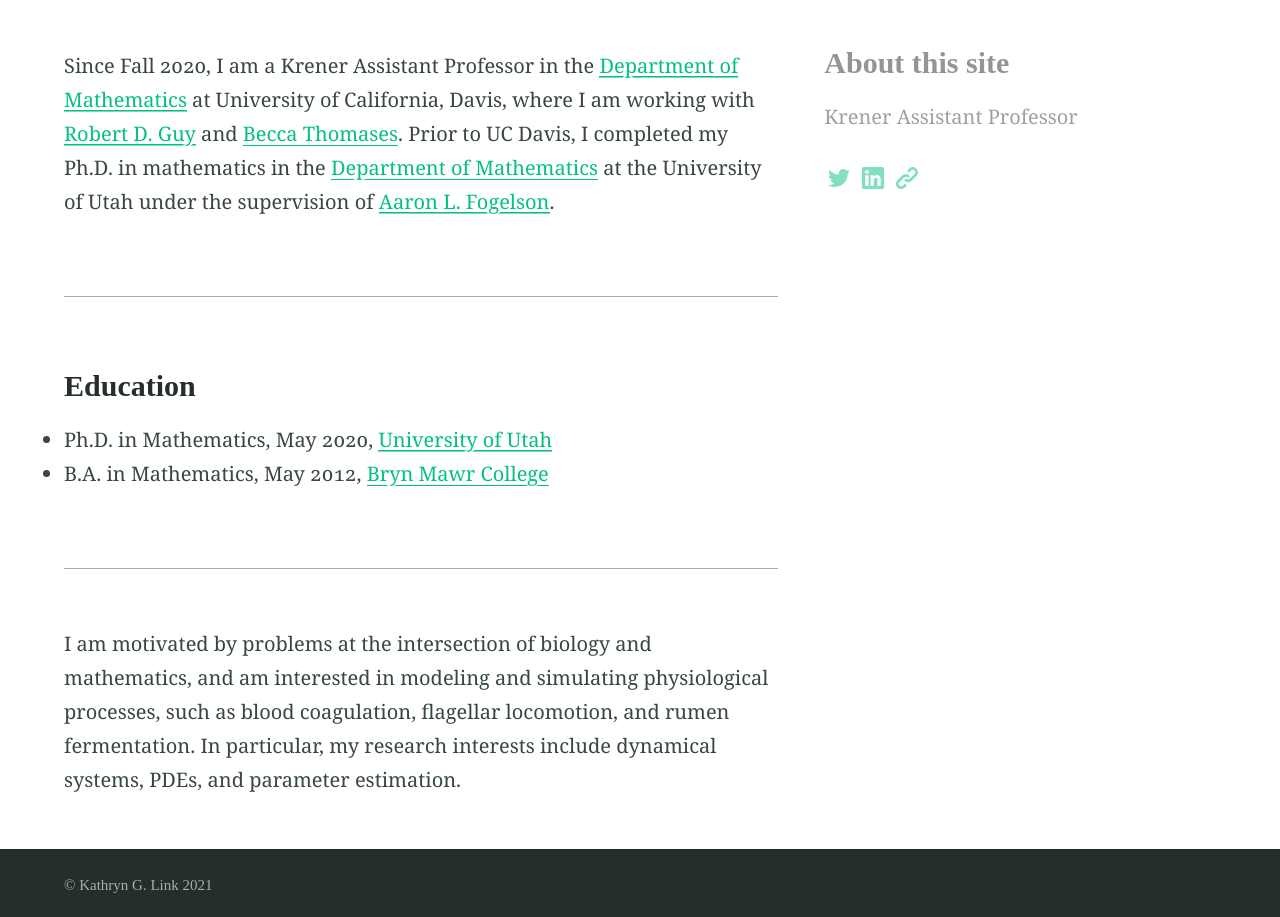
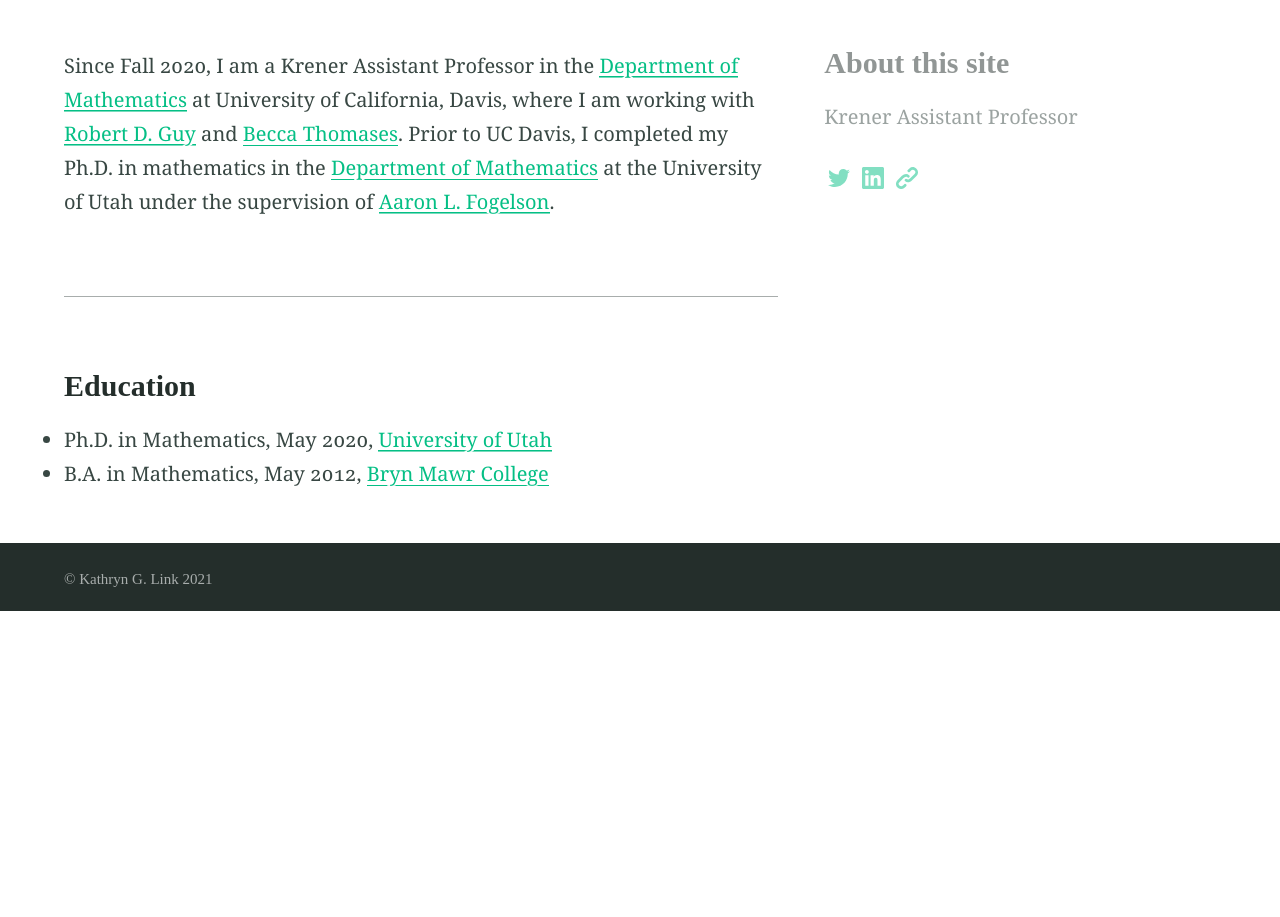
Before and after one commit to kathrynglink/kathrynglink.github.io, a Jekyll site: the page built from index.md, in a window 1280 px wide, cut to the strip 394-1311 px from the top of the page. Built offline with Jekyll 4.4.1, drawn with Linux system fonts in a browser that asks for light colours; after the commit the page ends 1005 px from its top, so only the background shows below that.

Commit message:
Update index.md

```diff
--- a/index.md
+++ b/index.md
@@ -13,6 +13,3 @@ Since Fall 2020, I am a Krener Assistant Professor in the [Department of Mathema
 ### Education
 * Ph.D. in Mathematics, May 2020, [University of Utah](https://www.utah.edu/ "University of Utah")
 * B.A. in Mathematics, May 2012, [Bryn Mawr College](https://www.brynmawr.edu/math "Bryn Mawr College")
-
-<hr/>
- I am motivated by problems at the intersection of biology and mathematics, and am interested in modeling and simulating physiological processes, such as blood coagulation, flagellar locomotion, and rumen fermentation. In particular, my research interests include dynamical systems, PDEs, and parameter estimation.
```
